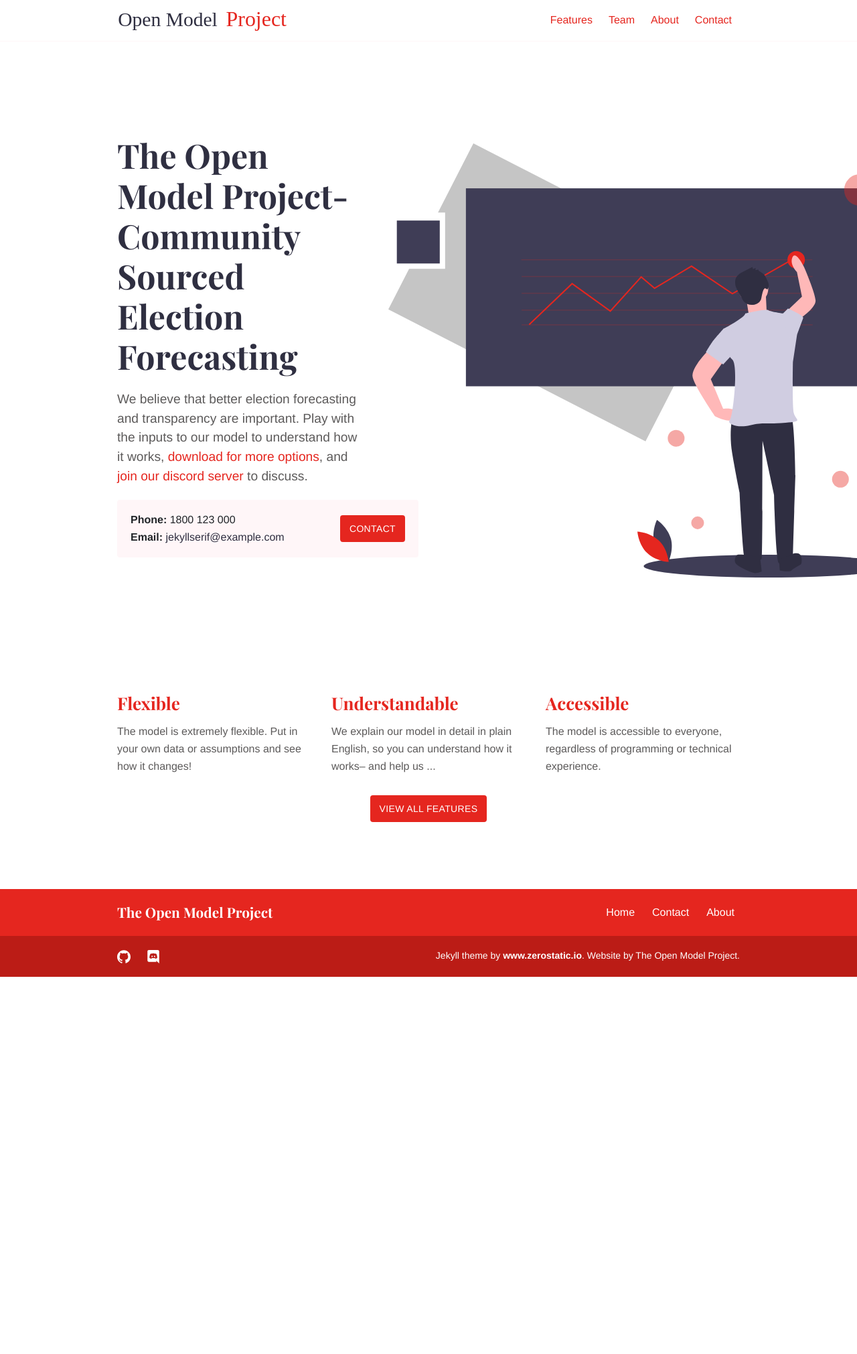
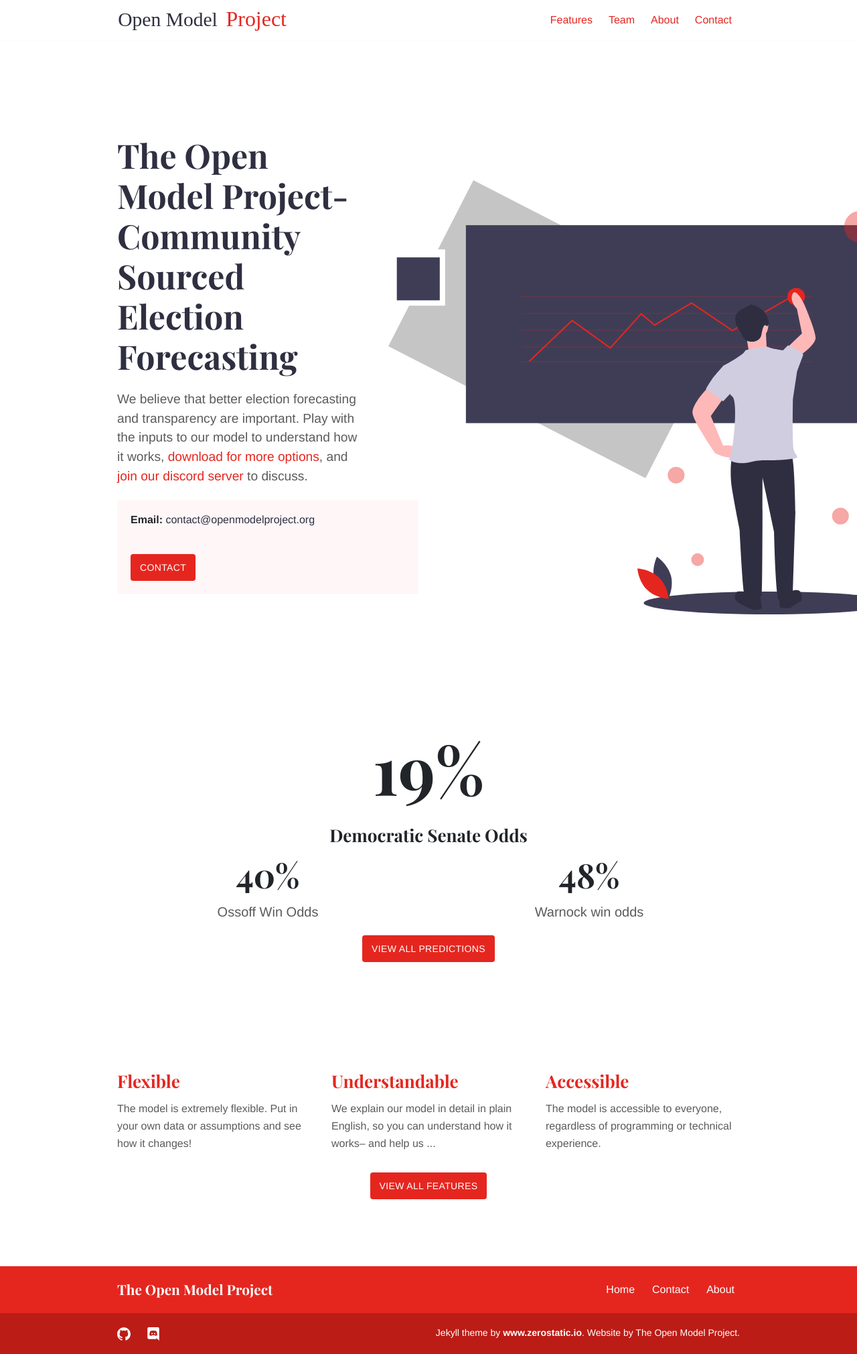
Before and after one commit to ExtraE113/OpenModelProject, a Jekyll site: the page built from index.md, in a window 1280 px wide. Shown: the whole page at 67% size. Built offline with Jekyll 4.4.1, drawn with Linux system fonts in a browser that asks for light colours; before the commit the page ends 1458 px from its top, so only the background shows below that.

```diff
--- a/_config.yml
+++ b/_config.yml
@@ -1,5 +1,5 @@
 baseurl: ''
-exclude: ['README.md', 'timesheet.txt', 'todo.txt']
+exclude: ['README.md', 'timesheet.txt', 'todo.txt', 'CHANGELOG.md']
 permalink: pretty
 title: 'The Open Model Project'
 
@@ -16,8 +16,8 @@ footer:
 seo:
   meta_og_title: "The Open Model Project"
   meta_og_type: "website"
-#  meta_og_url: "https://ezranewman.com/openmodelproject" # todo
-  meta_og_image: "https://raw.githubusercontent.com/ExtraE113/OpenModelProject/master/images/Screenshot_2020-12-21%20The%20Open%20Model%20Project.png" # todo
+  meta_og_url: "https://www.openmodelproject.com"
+  meta_og_image: "https://raw.githubusercontent.com/ExtraE113/OpenModelProject/master/images/Screenshot_2020-12-21%20The%20Open%20Model%20Project.png"
   meta_og_description: "We believe that better election forecasting and transparency are important. Play with the inputs to our model to understand how it works and see how the predictions change."
   meta_twitter_card: "summary"
 #  meta_twitter_site: "@zerostaticio" # todo
@@ -28,6 +28,8 @@ collections:
     output: true
   team:
     output: true
+  predictions:
+    output: true
 
 sass:
   indentWidth: 4
--- a/_data/contact.yml
+++ b/_data/contact.yml
@@ -1,3 +1,2 @@
-email: 'jekyllserif@example.com' # todo
-phone: '1800 123 000' # todo
-contact_button_link: 'contact' #todo
+email: 'contact@openmodelproject.org'
+contact_button_link: 'contact'
--- a/_layouts/home.html
+++ b/_layouts/home.html
@@ -24,10 +24,61 @@ bodyClass: page-home
     </div>
 </div>
 
+
+<div class="strip">
+    <div class="container pt-6 pb-6 pb-md-10">
+        {% assign pred = site.predictions | sort: 'weight' %}
+        {% for prediction in pred %}
+            {% if prediction.featured %}
+                <div class="row justify-content-center">
+                <div class="col prediction prediction-summary">
+                    <div class="prediction-content">
+                        <h1 class="prediction-number">
+                            {{ prediction.data }}
+                        </h1>
+                        <h2 class="prediction-title">
+                            {{ prediction.content | markdownify | strip_html | truncate: 100 }}
+                        </h2>
+                    </div>
+                </div>
+            </div>
+            {% endif %}
+        {% endfor %}
+
+
+        <div class="row justify-content-start">
+            {% for prediction in pred %}
+                {% if prediction.featured == nil %}
+                    <div class="col">
+                        <div class="prediction prediction-summary">
+                            <div class="prediction-content">
+                                <h2 class="prediction-number">
+                                    {{ prediction.data }}
+                                </h2>
+                                <p class="prediction-title">{{ prediction.content | markdownify | strip_html | truncate: 100 }}</p>
+                            </div>
+                        </div>
+                    </div>
+                {% endif %}
+            {% endfor %}
+        </div>
+
+
+        <div class="row justify-content-center">
+            <div class="col-auto">
+                <a class="button button-primary"
+                   href="https://docs.google.com/spreadsheets/d/1BM-HSoegMc6gxu56LCNnpIlm_b6jlDEtztiQ4EF5jy4/copy">View
+                    All Predictions</a>
+            </div>
+        </div>
+    </div>
+</div>
+
+
 <div class="strip">
     <div class="container pt-6 pb-6 pb-md-10">
         <div class="row justify-content-start">
-            {% assign serv = site.services | sort: 'weight'  %}
+            {% assign serv = site.services | sort: 'weight' %}
             {% for service in serv %}
             {% if service.featured %}
             <div class="col-12 col-md-4 mb-1">
--- /dev/null
+++ b/_sass/components/_prediction.scss
@@ -0,0 +1,35 @@
+.prediction {
+  text-align: center;
+}
+
+.prediction-title {
+  line-height: 1.5;
+}
+
+p.prediction-title {
+  font-size: 20px;
+}
+
+h1.prediction-number {
+  font-size: 42px * 2;
+  font-weight: bold;
+  line-height: 1.2;
+  @include media-breakpoint-up(md) {
+    font-size: 48px * 2;
+  }
+  @include media-breakpoint-up(lg) {
+    font-size: 50px * 2;
+  }
+}
+
+h2.prediction-number {
+  font-size: 42px;
+  font-weight: bold;
+  line-height: 1.2;
+  @include media-breakpoint-up(md) {
+    font-size: 48px;
+  }
+  @include media-breakpoint-up(lg) {
+    font-size: 50px;
+  }
+}
--- a/assets/css/style.scss
+++ b/assets/css/style.scss
@@ -55,6 +55,7 @@ $sub-footer-text-color: $white;
 @import 'components/strip';
 @import 'components/feature';
 @import 'components/social';
+@import 'components/prediction';
 
 // Pages
 @import 'pages/home';
```
Also changed, not shown: _predictions/main.md (added, +6 -0 lines), _predictions/ossoff.md (added, +5 -0 lines), _predictions/warnock.md (added, +5 -0 lines), _services/accessible.md (+1 -1 lines), CHANGELOG.md (added), we-predict.md (deleted). Lines whose indentation alone changed are shown as unchanged.
